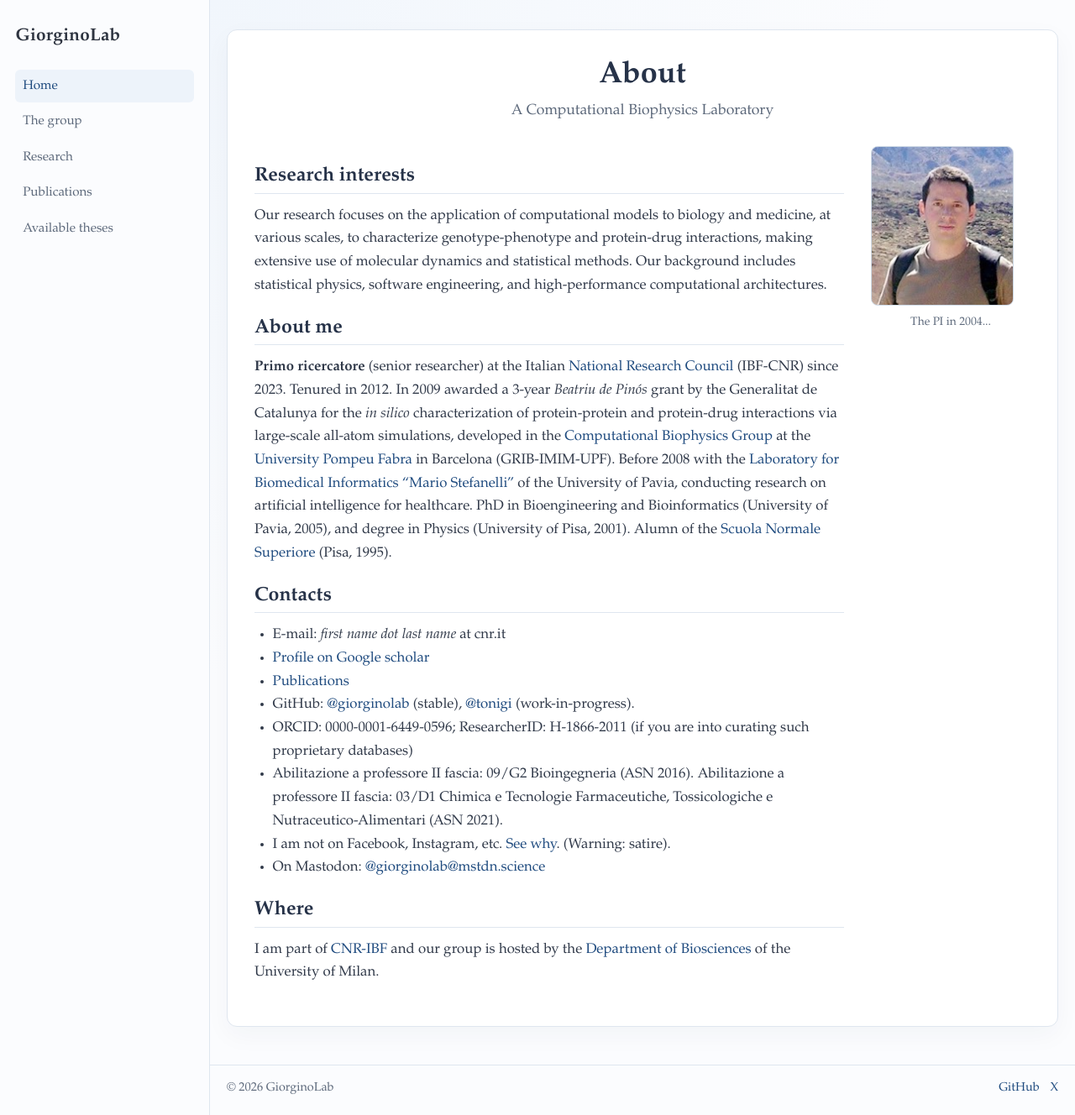
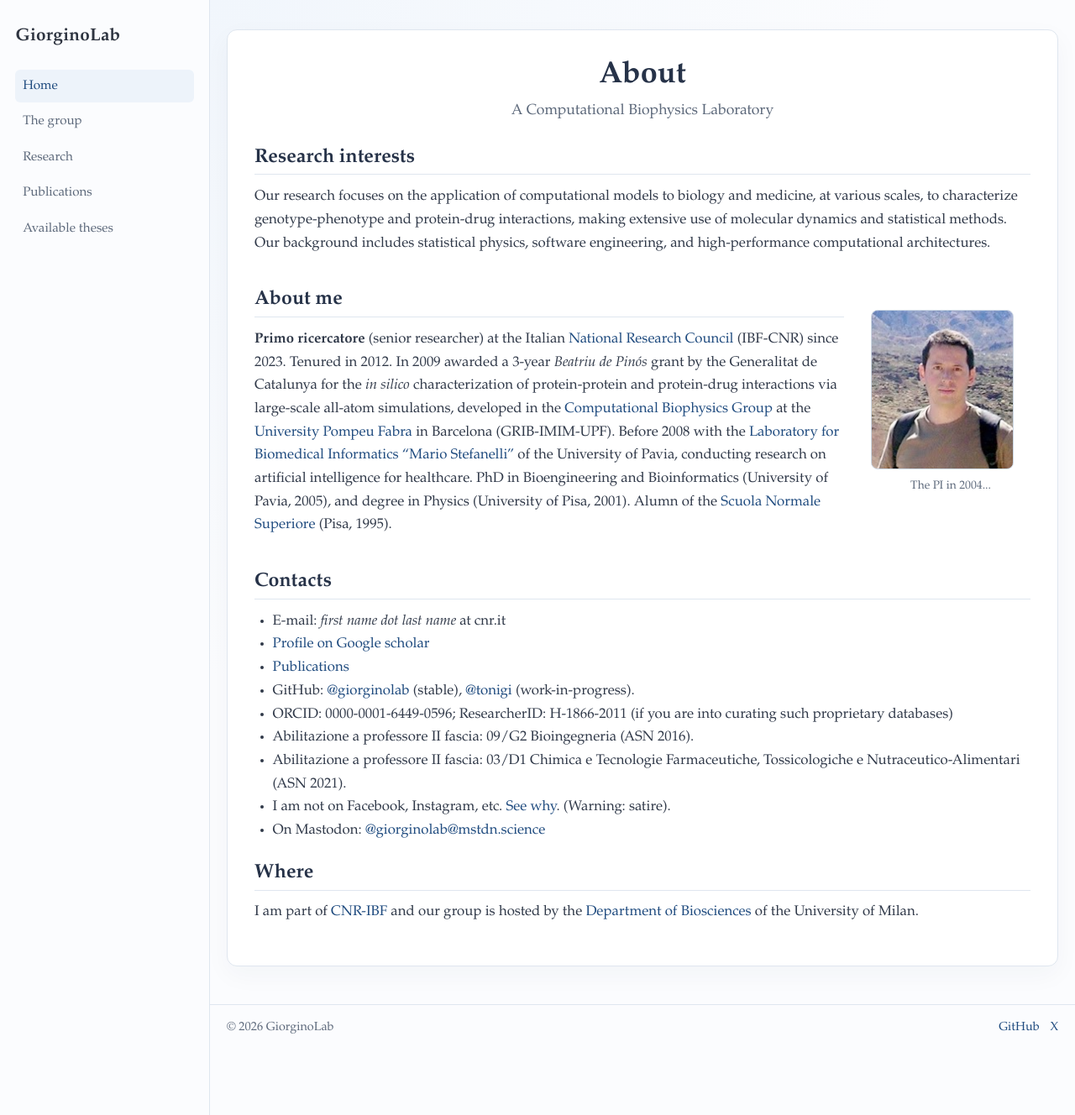
Before and after one commit to tonigi/prova1, a Jekyll site: the page built from index.md, in a window 1280 px wide and 1328 px high. Shown: the whole window at 84% size. Built offline with Jekyll 4.4.1, drawn with Linux system fonts in a browser that asks for light colours.

Commit message:
Reposition about me photo

```diff
--- a/assets/style.scss
+++ b/assets/style.scss
@@ -237,6 +237,10 @@ a:focus {
   align-items: start;
 }
 
+.about-me-grid .pi-card {
+  margin-top: 3rem;
+}
+
 .about-text h2 {
   border-bottom: 1px solid var(--border);
   padding-bottom: 0.3rem;
@@ -348,7 +352,7 @@ a:focus {
   }
 
   .pi-card {
-    order: -1;
+    margin-top: 0;
     margin: 0 auto;
   }
 
--- a/index.md
+++ b/index.md
@@ -8,22 +8,34 @@ title: Home
 <p class="subtitle">A Computational Biophysics Laboratory</p>
 </header>
 
-<section class="about-grid">
 <div class="about-text" markdown="1">
 
 ## Research interests
 Our research focuses on the application of computational models to biology and medicine, at various scales, to characterize genotype-phenotype and protein-drug interactions, making extensive use of molecular dynamics and statistical methods. Our background includes statistical physics, software engineering, and high-performance computational architectures.
+</div>
 
+<section class="about-grid about-me-grid">
+<div class="about-text" markdown="1">
 ## About me
 **Primo ricercatore** (senior researcher) at the Italian [National Research Council](http://www.cnr.it) (IBF-CNR) since 2023. Tenured in 2012. In 2009 awarded a 3-year *Beatriu de Pinós* grant by the Generalitat de Catalunya for the *in silico* characterization of protein-protein and protein-drug interactions via large-scale all-atom simulations, developed in the [Computational Biophysics Group](http://grib.imim.es/research/computational-science/) at the [University Pompeu Fabra](http://www.upf.edu) in Barcelona (GRIB-IMIM-UPF). Before 2008 with the [Laboratory for Biomedical Informatics "Mario Stefanelli"](http://www.labmedinfo.org/) of the University of Pavia, conducting research on artificial intelligence for healthcare. PhD in Bioengineering and Bioinformatics (University of Pavia, 2005), and degree in Physics (University of Pisa, 2001). Alumn of the [Scuola Normale Superiore](http://www.sns.it) (Pisa, 1995).
+</div>
 
+<figure class="pi-card">
+<div class="pi-photo" role="img" aria-label="Portrait of the principal investigator"></div>
+<figcaption>The PI in 2004...</figcaption>
+</figure>
+
+</section>
+
+<div class="about-text" markdown="1">
 ## Contacts
 - E-mail: *first name dot last name* at cnr.it
 - [Profile on Google scholar](http://scholar.google.it/citations?user=6uFYeoAAAAAJ)
 - [Publications](https://www.giorginolab.it/publications)
 - GitHub: [@giorginolab](https://github.com/giorginolab) (stable), [@tonigi](https://github.com/tonigi) (work-in-progress).
 - ORCID: 0000-0001-6449-0596; ResearcherID: H-1866-2011 (if you are into curating such proprietary databases)
-- Abilitazione a professore II fascia: 09/G2 Bioingegneria (ASN 2016). Abilitazione a professore II fascia: 03/D1 Chimica e Tecnologie Farmaceutiche, Tossicologiche e Nutraceutico-Alimentari (ASN 2021).
+- Abilitazione a professore II fascia: 09/G2 Bioingegneria (ASN 2016).
+- Abilitazione a professore II fascia: 03/D1 Chimica e Tecnologie Farmaceutiche, Tossicologiche e Nutraceutico-Alimentari (ASN 2021).
 - I am not on Facebook, Instagram, etc. [See why](https://web.archive.org/web/20240329064537/https://www.theonion.com/cias-facebook-program-dramatically-cut-agencys-costs-1819594988). (Warning: satire).
 - On Mastodon: [@giorginolab@mstdn.science](https://mstdn.science/web/@giorginolab)
 {:.contact-list}
@@ -32,9 +44,4 @@ Our research focuses on the application of computational models to biology and m
 I am part of [CNR-IBF](https://www.ibf.cnr.it) and our group is hosted by the [Department of Biosciences](https://www.dbs.unimi.it/ecm/home) of the University of Milan.
 </div>
 
-<figure class="pi-card">
-<div class="pi-photo" role="img" aria-label="Portrait of the principal investigator"></div>
-<figcaption>The PI in 2004...</figcaption>
-</figure>
-</section>
 </article>
```
